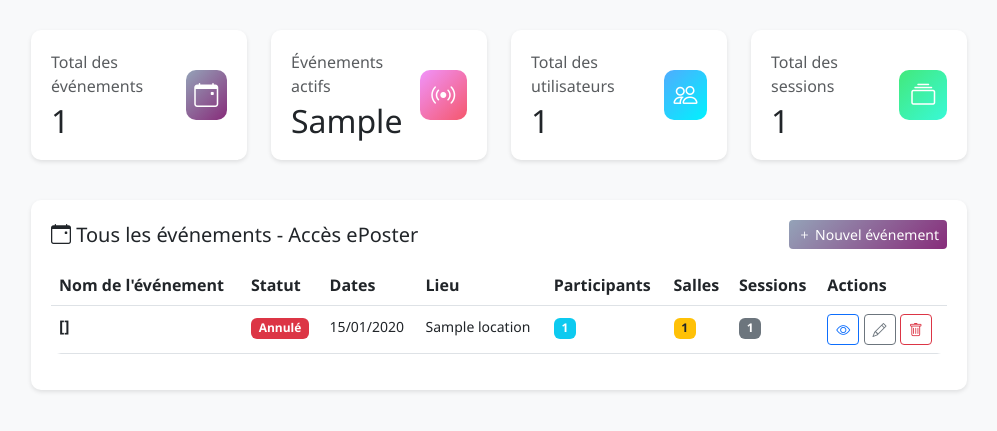
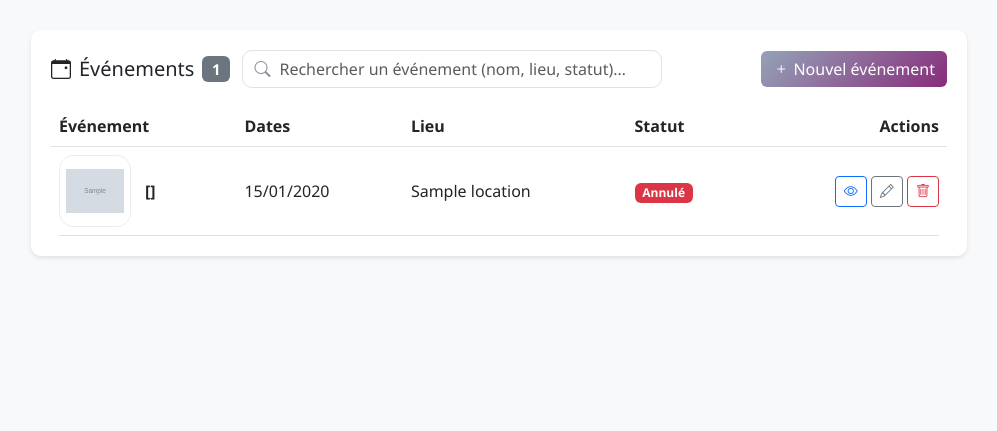
Before and after one commit to DjalilElz/makeplus-Django, a Django app: template makeplus_api/dashboard/templates/dashboard/home.html in a window 1280 px wide. Shown: the top 431 px of the page, without its empty margins (271-1268 px from the left). Run offline with Django 5.2, Linux system fonts and the light colour scheme; the template is opened without the code that fills it: most values are stand-ins (such as "Sample title", 1, 10 or a date in 2020); grey boxes marked "Sample" are stand-in pictures.

Commit message:
Admin home: events only, larger logos, instant search, one light query
The admin dashboard home showed four statistic cards and per-event
participant/room/session counts, computed by six heavier queries
(including counts over every participant). It now lists the events
only: logo (72 px, or the event's initial when there's none or it
fails to load), name, date range, place, status and actions, with a
search box that filters instantly by name, place or status. Two queries
in total; the 30-second browser cache is dropped so a new or deleted
event shows up immediately.

Co-Authored-By: Claude Opus 5.5 <noreply@anthropic.com>

```diff
--- a/makeplus_api/dashboard/templates/dashboard/home.html
+++ b/makeplus_api/dashboard/templates/dashboard/home.html
@@ -3,98 +3,82 @@
 {% block page_title %}Accueil du tableau de bord{% endblock %}
 
 {% block content %}
+<style>
+    .events-toolbar { display: flex; flex-wrap: wrap; align-items: center; gap: 12px; margin-bottom: 18px; }
+    .events-toolbar h5 { margin: 0; display: flex; align-items: center; gap: 8px; }
+    .events-search { flex: 1 1 260px; max-width: 420px; position: relative; }
+    .events-search .bi-search { position: absolute; left: 12px; top: 50%; transform: translateY(-50%); color: #8a8f98; }
+    .events-search input { padding-left: 36px; border-radius: 10px; }
+    .events-table td { vertical-align: middle; }
+    .event-cell { display: flex; align-items: center; gap: 14px; min-width: 0; }
+    .event-logo {
+        width: 72px; height: 72px; flex: 0 0 72px; object-fit: contain; border-radius: 14px;
+        border: 1px solid #ececf0; background: #fff; padding: 6px;
+    }
+    .event-logo-fallback {
+        width: 72px; height: 72px; flex: 0 0 72px; border-radius: 14px; display: flex; align-items: center;
+        justify-content: center; font-size: 1.6rem; font-weight: 700; color: #fff;
+        background: linear-gradient(135deg, #2D1B6B, #46309a);
+    }
+    .event-name { font-weight: 600; font-size: 1rem; color: inherit; text-decoration: none; }
+    .event-name:hover { text-decoration: underline; }
+    .event-dates { white-space: nowrap; font-variant-numeric: tabular-nums; }
+    .event-actions { white-space: nowrap; }
+</style>
+<script>
+// Defined before the table: a logo's onerror can fire as soon as it renders.
+function logoFailed(img) {
+    var fallback = document.createElement('div');
+    fallback.className = 'event-logo-fallback';
+    fallback.setAttribute('aria-hidden', 'true');
+    fallback.textContent = img.getAttribute('data-initial');
+    img.replaceWith(fallback);
+}
+</script>
+
 <div class="container-fluid">
-    <!-- Statistics Cards -->
-    <div class="row mb-4">
-        <div class="col-md-3 mb-3">
     <div class="stat-card">
-                <div class="d-flex justify-content-between align-items-center">
-                    <div>
-                        <p class="text-muted mb-1">Total des événements</p>
-                        <h2 class="mb-0">{{ total_events }}</h2>
+        <div class="events-toolbar">
+            <h5><i class="bi bi-calendar-event"></i> Événements <span class="badge bg-secondary" id="events-count">{{ events|length }}</span></h5>
+            <div class="events-search">
+                <i class="bi bi-search"></i>
+                <input type="search" id="events-search" class="form-control" placeholder="Rechercher un événement (nom, lieu, statut)…" autocomplete="off" aria-label="Rechercher un événement">
             </div>
-                    <div class="stat-icon primary">
-                        <i class="bi bi-calendar-event"></i>
-                    </div>
-                </div>
-            </div>
-        </div>
-
-        <div class="col-md-3 mb-3">
-            <div class="stat-card">
-                <div class="d-flex justify-content-between align-items-center">
-                    <div>
-                        <p class="text-muted mb-1">Événements actifs</p>
-                        <h2 class="mb-0">{{ active_events }}</h2>
-                    </div>
-                    <div class="stat-icon success">
-                        <i class="bi bi-broadcast"></i>
-                    </div>
-                </div>
-            </div>
-        </div>
-
-        <div class="col-md-3 mb-3">
-            <div class="stat-card">
-                <div class="d-flex justify-content-between align-items-center">
-                    <div>
-                        <p class="text-muted mb-1">Total des utilisateurs</p>
-                        <h2 class="mb-0">{{ total_users }}</h2>
-                    </div>
-                    <div class="stat-icon warning">
-                        <i class="bi bi-people"></i>
-                    </div>
-                </div>
-            </div>
-        </div>
-
-        <div class="col-md-3 mb-3">
-            <div class="stat-card">
-                <div class="d-flex justify-content-between align-items-center">
-                    <div>
-                        <p class="text-muted mb-1">Total des sessions</p>
-                        <h2 class="mb-0">{{ total_sessions }}</h2>
-                    </div>
-                    <div class="stat-icon info">
-                        <i class="bi bi-collection"></i>
-                    </div>
-                </div>
-            </div>
-        </div>
-    </div>
-
-    <!-- Events List -->
-    <div class="row events-list-section">
-        <div class="col-12">
-            <div class="stat-card">
-                <div class="d-flex justify-content-between align-items-center mb-3">
-                    <h5 class="mb-0"><i class="bi bi-calendar-event"></i> Tous les événements - Accès ePoster</h5>
-                    <a href="{% url 'dashboard:event_create_step1' %}" class="btn btn-sm btn-primary">
+            <a href="{% url 'dashboard:event_create_step1' %}" class="btn btn-primary ms-auto">
                 <i class="bi bi-plus"></i> Nouvel événement
             </a>
         </div>
 
         {% if events %}
         <div class="table-responsive">
-                    <table class="table table-hover">
+            <table class="table table-hover events-table mb-0">
                 <thead>
                     <tr>
-                                <th>Nom de l'événement</th>
-                                <th>Statut</th>
+                        <th>Événement</th>
                         <th>Dates</th>
                         <th>Lieu</th>
-                                <th>Participants</th>
-                                <th>Salles</th>
-                                <th>Sessions</th>
-                                <th>Actions</th>
+                        <th>Statut</th>
+                        <th class="text-end">Actions</th>
                     </tr>
                 </thead>
                 <tbody>
                     {% for event in events %}
-                            <tr>
+                    <tr class="event-row" data-search="{{ event.name|lower }} {{ event.location|lower }} {{ event.get_status_display|lower }}">
                         <td>
-                                    <strong>{{ event.name }}</strong>
+                            <div class="event-cell">
+                                {% if event.logo %}
+                                <img src="{{ event.logo.url }}" alt="" class="event-logo" width="72" height="72" loading="lazy"
+                                     data-initial="{{ event.name|slice:":1"|upper }}" onerror="logoFailed(this)">
+                                {% else %}
+                                <div class="event-logo-fallback" aria-hidden="true">{{ event.name|slice:":1"|upper }}</div>
+                                {% endif %}
+                                <a href="{% url 'dashboard:event_detail' event.id %}" class="event-name">{{ event.name }}</a>
+                            </div>
                         </td>
+                        <td class="event-dates">
+                            {{ event.start_date|date:"d/m/Y" }}{% if event.end_date and event.end_date|date:"d/m/Y" != event.start_date|date:"d/m/Y" %} → {{ event.end_date|date:"d/m/Y" }}{% endif %}
+                        </td>
+                        <td>{{ event.location|default:"—" }}</td>
                         <td>
                             {% if event.status == 'active' %}
                                 <span class="badge bg-success">Actif</span>
@@ -106,22 +90,7 @@
                                 <span class="badge bg-danger">Annulé</span>
                             {% endif %}
                         </td>
-                                <td>
-                                    <small>{{ event.start_date|date:"d/m/Y" }}</small>
-                                </td>
-                                <td>
-                                    <small>{{ event.location }}</small>
-                                </td>
-                                <td>
-                                    <span class="badge bg-info">{{ event.participant_count }}</span>
-                                </td>
-                                <td>
-                                    <span class="badge bg-warning text-dark">{{ event.room_count }}</span>
-                                </td>
-                                <td>
-                                    <span class="badge bg-secondary">{{ event.session_count }}</span>
-                                </td>
-                                <td>
+                        <td class="event-actions text-end">
                             <a href="{% url 'dashboard:event_detail' event.id %}" class="btn btn-sm btn-outline-primary" title="Voir l'événement">
                                 <i class="bi bi-eye"></i>
                             </a>
@@ -137,6 +106,9 @@
                         </td>
                     </tr>
                     {% endfor %}
+                    <tr id="events-no-result" style="display:none;">
+                        <td colspan="5" class="text-center text-muted py-4">Aucun événement ne correspond à cette recherche.</td>
+                    </tr>
                 </tbody>
             </table>
         </div>
@@ -151,11 +123,32 @@
         {% endif %}
     </div>
 </div>
-    </div>
-</div>
 
 <script>
 document.addEventListener('DOMContentLoaded', function() {
+    // Instant search over the loaded list -- no request to the server.
+    var searchInput = document.getElementById('events-search');
+    var countBadge = document.getElementById('events-count');
+    var noResult = document.getElementById('events-no-result');
+
+    function normalize(text) {
+        return (text || '').toLowerCase().normalize('NFD').replace(/[̀-ͯ]/g, '');
+    }
+
+    function applySearch() {
+        var query = normalize(searchInput.value.trim());
+        var visible = 0;
+        document.querySelectorAll('.event-row').forEach(function (row) {
+            var match = !query || normalize(row.getAttribute('data-search')).indexOf(query) !== -1;
+            row.style.display = match ? '' : 'none';
+            if (match) visible++;
+        });
+        countBadge.textContent = visible;
+        if (noResult) noResult.style.display = visible ? 'none' : '';
+    }
+
+    if (searchInput) searchInput.addEventListener('input', applySearch);
+
     // Delete event handler
     document.body.addEventListener('click', function(e) {
         if (e.target.closest('.delete-event-btn')) {
@@ -164,30 +157,20 @@ document.addEventListener('DOMContentLoaded', function() {
             const eventName = button.getAttribute('data-event-name');
 
             if (confirm(`Êtes-vous sûr de vouloir supprimer « ${eventName} » ?\n\nCette action est irréversible. Toutes les salles, sessions et affectations de participants associées seront également supprimées.`)) {
-                // Get CSRF token
-                const csrfToken = document.querySelector('[name=csrfmiddlewaretoken]');
-                if (!csrfToken) {
-                    // Create a hidden form to get CSRF token
                 const tempForm = document.createElement('form');
                 tempForm.innerHTML = '{% csrf_token %}';
                 document.body.appendChild(tempForm);
                 const token = tempForm.querySelector('[name=csrfmiddlewaretoken]').value;
                 document.body.removeChild(tempForm);
-
                 submitDelete(eventId, token, button);
-                } else {
-                    submitDelete(eventId, csrfToken.value, button);
-                }
             }
         }
     });
 
     function submitDelete(eventId, csrfToken, button) {
-        // Show loading state
         button.disabled = true;
         button.innerHTML = '<i class="bi bi-hourglass-split"></i>';
 
-        // Submit deletion via fetch
         fetch(`/dashboard/events/${eventId}/delete/`, {
             method: 'POST',
             headers: {
@@ -198,23 +181,16 @@ document.addEventListener('DOMContentLoaded', function() {
         })
         .then(response => {
             if (response.redirected) {
-                // Successful deletion - remove the row from table
                 const row = button.closest('tr');
                 row.style.opacity = '0.5';
                 setTimeout(() => {
                     row.remove();
-
-                    // Update statistics
-                    updateStatistics();
-
-                    // Check if table is empty
-                    const tbody = document.querySelector('tbody');
-                    if (tbody && tbody.children.length === 0) {
-                        location.reload(); // Reload to show "no events" message
+                    if (!document.querySelector('.event-row')) {
+                        location.reload(); // show the "no events" message
+                    } else {
+                        applySearch();
                     }
                 }, 300);
-
-                // Show success message
                 showMessage('Événement supprimé avec succès !', 'success');
             } else {
                 throw new Error('Deletion failed');
@@ -228,15 +204,6 @@ document.addEventListener('DOMContentLoaded', function() {
         });
     }
 
-    function updateStatistics() {
-        // Decrease total events count
-        const totalEventsEl = document.querySelector('.stat-card h2');
-        if (totalEventsEl) {
-            const currentCount = parseInt(totalEventsEl.textContent);
-            totalEventsEl.textContent = currentCount - 1;
-        }
-    }
-
     function showMessage(message, type) {
         const alertDiv = document.createElement('div');
         alertDiv.className = `alert alert-${type} alert-dismissible fade show position-fixed`;
@@ -246,10 +213,7 @@ document.addEventListener('DOMContentLoaded', function() {
             <button type="button" class="btn-close" data-bs-dismiss="alert"></button>
         `;
         document.body.appendChild(alertDiv);
-
-        setTimeout(() => {
-            alertDiv.remove();
-        }, 5000);
+        setTimeout(() => { alertDiv.remove(); }, 5000);
     }
 });
 </script>
```
Also changed, not shown: makeplus_api/dashboard/views.py (+7 -85 lines). Lines whose indentation alone changed are shown as unchanged.
